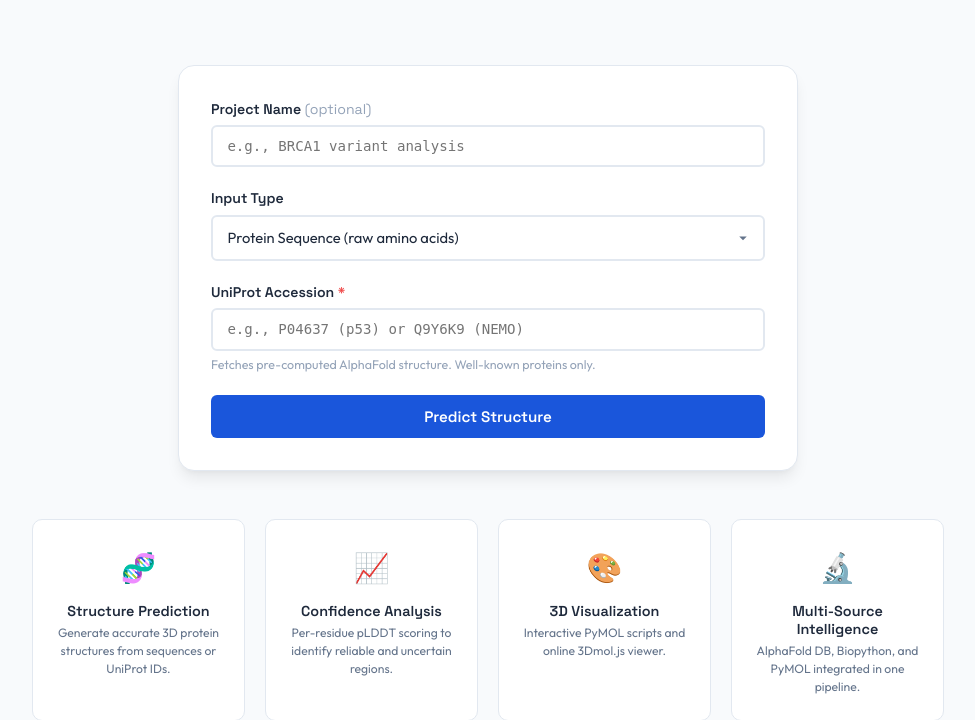
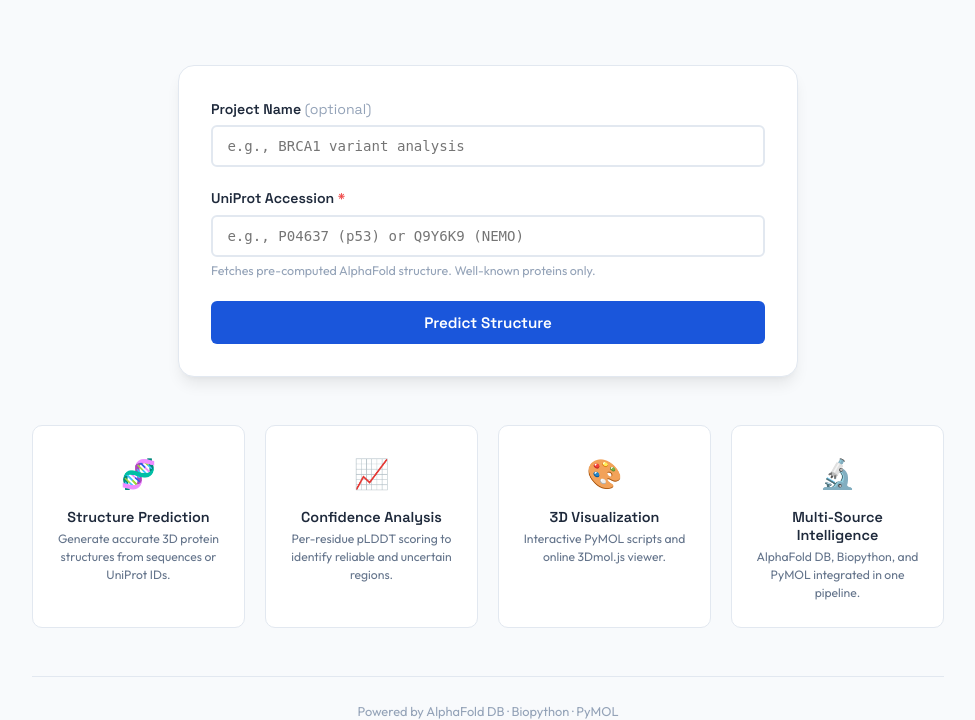
Before and after one commit to sanjanb/bio-pipeline, a FastAPI app: page / in a window 1280 px wide. Shown: the part 258-978 px from the top of the page, without its empty margins (152-1127 px from the left). Run offline with FastAPI, Linux system fonts and the light colour scheme; data that the repository does not hold is empty.

Commit message:
fix: real-time pipeline progress tracking and simplify input form
- Add current_step field to Job model with DB migration
- Backend now reports step progression (0-6) during prediction
- Frontend polls real step data instead of simulating with timers
- Remove protein sequence input (unreliable); default to UniProt only
- Remove build-system from pyproject.toml (app, not a package)
- Improve Ensembl API error logging with status codes

```diff
--- a/app.py
+++ b/app.py
@@ -122,7 +122,7 @@ async def api_status(job_id: str):
     job = get_job(job_id)
     if not job:
         return {"error": "not found"}
-    return {"status": job.status.value, "job_id": job.id}
+    return {"status": job.status.value, "current_step": job.current_step, "job_id": job.id}
 
 
 @app.get("/result/{job_id}", response_class=HTMLResponse)
@@ -184,35 +184,49 @@ def _run_prediction(job_id: str, input_value: str, job_name: str):
     try:
         pdb_path = str(OUTPUT_DIR / f"{job_id}.pdb")
 
-        # Step 1: Gather data from all sources
+        # Step 0-1: Gather data from all sources
+        job.current_step = 0
         job.status = JobStatus.SUBMITTED
+        update_job(job)
+
+        job.current_step = 1
         update_job(job)
 
         if is_uniprot_id(input_value):
             enriched = gather_protein_data_sync(uniprot_id=input_value)
-            # Fetch AlphaFold structure
+            # Step 2: Fetch AlphaFold structure
+            job.current_step = 2
+            update_job(job)
             data = fetch_alphafold_structure(input_value)
             if data and data.get("pdb_url"):
                 download_structure(data["pdb_url"], pdb_path)
                 job.alphafold_job_id = data.get("entryId", input_value)
         else:
             enriched = gather_protein_data_sync(sequence=input_value)
-            # Generate mock structure
+            # Step 2: Generate mock structure
+            job.current_step = 2
+            update_job(job)
             generate_mock_pdb(input_value, pdb_path)
 
         job.status = JobStatus.RUNNING
         update_job(job)
 
-        # Step 2: Parse structure
+        # Step 3: Parse structure
+        job.current_step = 3
+        update_job(job)
         analysis = parse_pdb(pdb_path)
         job.pdb_path = pdb_path
 
-        # Step 3: Generate PyMOL script
+        # Step 4: Generate PyMOL script
+        job.current_step = 4
+        update_job(job)
         pml_path = str(OUTPUT_DIR / f"{job_id}.pml")
         generate_pymol_script(pdb_path, pml_path, analysis["residues"])
         job.pml_path = pml_path
 
-        # Step 4: Generate report with enriched data
+        # Step 5: Generate report with enriched data
+        job.current_step = 5
+        update_job(job)
         report_path = str(OUTPUT_DIR / f"{job_id}_report.html")
         pdb_content = Path(pdb_path).read_text(encoding="utf-8")
         generate_report(
@@ -239,6 +253,7 @@ def _run_prediction(job_id: str, input_value: str, job_name: str):
         job.enriched_data = json.dumps(enriched, default=str)
 
         job.status = JobStatus.COMPLETED
+        job.current_step = 6
         update_job(job)
 
     except Exception as e:
--- a/data_sources/ensembl_client.py
+++ b/data_sources/ensembl_client.py
@@ -25,8 +25,11 @@ async def _get_json(client: httpx.AsyncClient, path: str, params: dict | None =
             return None
         resp.raise_for_status()
         return resp.json()
+    except httpx.HTTPStatusError as e:
+        logger.warning("Ensembl %s failed: %s %s", path, e.response.status_code, e.response.text[:200])
+        return None
     except httpx.HTTPError as e:
-        logger.warning("Ensembl %s failed: %s", path, e)
+        logger.warning("Ensembl %s failed: %s", path, type(e).__name__)
         return None
 
 
--- a/models.py
+++ b/models.py
@@ -29,6 +29,7 @@ class Job:
     pml_path: str = ""
     report_path: str = ""
     error: str = ""
+    current_step: int = 0
     confidence_summary: str = ""  # JSON string
     enriched_data: str = ""  # JSON string
     created_at: float = field(default_factory=time.time)
@@ -50,6 +51,7 @@ def _get_conn() -> sqlite3.Connection:
             pml_path TEXT DEFAULT '',
             report_path TEXT DEFAULT '',
             error TEXT DEFAULT '',
+            current_step INTEGER DEFAULT 0,
             confidence_summary TEXT DEFAULT '',
             enriched_data TEXT DEFAULT '',
             created_at REAL NOT NULL,
@@ -61,6 +63,10 @@ def _get_conn() -> sqlite3.Connection:
         conn.execute("ALTER TABLE jobs ADD COLUMN enriched_data TEXT DEFAULT ''")
     except sqlite3.OperationalError:
         pass  # Column already exists
+    try:
+        conn.execute("ALTER TABLE jobs ADD COLUMN current_step INTEGER DEFAULT 0")
+    except sqlite3.OperationalError:
+        pass  # Column already exists
     conn.commit()
     return conn
 
@@ -68,10 +74,10 @@ def _get_conn() -> sqlite3.Connection:
 def create_job(job: Job) -> Job:
     conn = _get_conn()
     conn.execute(
-        "INSERT INTO jobs (id, sequence, job_name, status, alphafold_job_id, "
+        "INSERT INTO jobs (id, sequence, job_name, status, current_step, alphafold_job_id, "
         "pdb_path, pml_path, report_path, error, confidence_summary, enriched_data, created_at, updated_at) "
-        "VALUES (?, ?, ?, ?, ?, ?, ?, ?, ?, ?, ?, ?, ?)",
-        (job.id, job.sequence, job.job_name, job.status.value,
+        "VALUES (?, ?, ?, ?, ?, ?, ?, ?, ?, ?, ?, ?, ?, ?)",
+        (job.id, job.sequence, job.job_name, job.status.value, job.current_step,
          job.alphafold_job_id, job.pdb_path, job.pml_path, job.report_path,
          job.error, job.confidence_summary, job.enriched_data, job.created_at, job.updated_at),
     )
@@ -84,9 +90,9 @@ def update_job(job: Job) -> Job:
     job.updated_at = time.time()
     conn = _get_conn()
     conn.execute(
-        "UPDATE jobs SET status=?, alphafold_job_id=?, pdb_path=?, pml_path=?, "
+        "UPDATE jobs SET status=?, current_step=?, alphafold_job_id=?, pdb_path=?, pml_path=?, "
         "report_path=?, error=?, confidence_summary=?, enriched_data=?, updated_at=? WHERE id=?",
-        (job.status.value, job.alphafold_job_id, job.pdb_path, job.pml_path,
+        (job.status.value, job.current_step, job.alphafold_job_id, job.pdb_path, job.pml_path,
          job.report_path, job.error, job.confidence_summary, job.enriched_data, job.updated_at, job.id),
     )
     conn.commit()
@@ -102,7 +108,8 @@ def get_job(job_id: str) -> Job | None:
         return None
     return Job(
         id=row["id"], sequence=row["sequence"], job_name=row["job_name"],
-        status=JobStatus(row["status"]), alphafold_job_id=row["alphafold_job_id"],
+        status=JobStatus(row["status"]), current_step=row["current_step"],
+        alphafold_job_id=row["alphafold_job_id"],
         pdb_path=row["pdb_path"], pml_path=row["pml_path"],
         report_path=row["report_path"], error=row["error"],
         confidence_summary=row["confidence_summary"],
@@ -121,7 +128,8 @@ def list_jobs(limit: int = 50, offset: int = 0) -> list[Job]:
     return [
         Job(
             id=r["id"], sequence=r["sequence"], job_name=r["job_name"],
-            status=JobStatus(r["status"]), alphafold_job_id=r["alphafold_job_id"],
+            status=JobStatus(r["status"]), current_step=r["current_step"],
+            alphafold_job_id=r["alphafold_job_id"],
             pdb_path=r["pdb_path"], pml_path=r["pml_path"],
             report_path=r["report_path"], error=r["error"],
             confidence_summary=r["confidence_summary"],
--- a/pyproject.toml
+++ b/pyproject.toml
@@ -12,7 +12,3 @@ dependencies = [
     "httpx>=0.27.0",
     "python-multipart>=0.0.9",
 ]
-
-[build-system]
-requires = ["setuptools>=61.0", "wheel"]
-build-backend = "setuptools.build_meta"
--- a/templates/index.html
+++ b/templates/index.html
@@ -33,25 +33,11 @@
                 <input type="text" id="job_name" name="job_name" placeholder="e.g., BRCA1 variant analysis">
             </div>
 
+            <input type="hidden" name="input_type" value="uniprot">
+
             <div class="form-group">
-                <label for="input_type">Input Type</label>
-                <select id="input_type" name="input_type" onchange="toggleInput()">
-                    <option value="sequence">Protein Sequence (raw amino acids)</option>
-                    <option value="uniprot">UniProt ID (fetch from AlphaFold DB)</option>
-                </select>
-            </div>
-
-            <div class="form-group" id="sequence-group" style="display:none">
-                <label for="sequence">Protein Sequence <span class="required">*</span></label>
-                <textarea id="sequence" name="sequence" rows="8"
-                    placeholder="Paste your amino acid sequence here...&#10;&#10;MKWVTFISLLFLFSSAYSARSVLC..."
-                    required minlength="10" maxlength="2700"></textarea>
-                <p class="help">Standard amino acid codes (ACDEFGHIKLMNPQRSTVWY). 10–2700 residues.</p>
-            </div>
-
-            <div class="form-group" id="uniprot-group">
                 <label for="uniprot_id">UniProt Accession <span class="required">*</span></label>
-                <input type="text" id="uniprot_id" name="uniprot_id" placeholder="e.g., P04637 (p53) or Q9Y6K9 (NEMO)"
+                <input type="text" id="uniprot_id" name="uniprot_id" placeholder="e.g., P04637 (p53) or Q9Y6K9 (NEMO)" required
                     pattern="[A-Z][A-Z0-9]{5,10}" title="UniProt accession: 6-11 alphanumeric chars">
                 <p class="help">Fetches pre-computed AlphaFold structure. Well-known proteins only.</p>
             </div>
@@ -116,14 +102,6 @@
         </footer>
     </div>
 
-    <script>
-    function toggleInput() {
-        var sel = document.getElementById('input_type').value;
-        document.getElementById('sequence-group').style.display = sel === 'sequence' ? '' : 'none';
-        document.getElementById('uniprot-group').style.display = sel === 'uniprot' ? '' : 'none';
-        document.getElementById('sequence').required = sel === 'sequence';
-        document.getElementById('uniprot_id').required = sel === 'uniprot';
-    }
-    </script>
+
 </body>
 </html>
```
Also changed, not shown: templates/status.html (+2 -12 lines), 1 other file.
